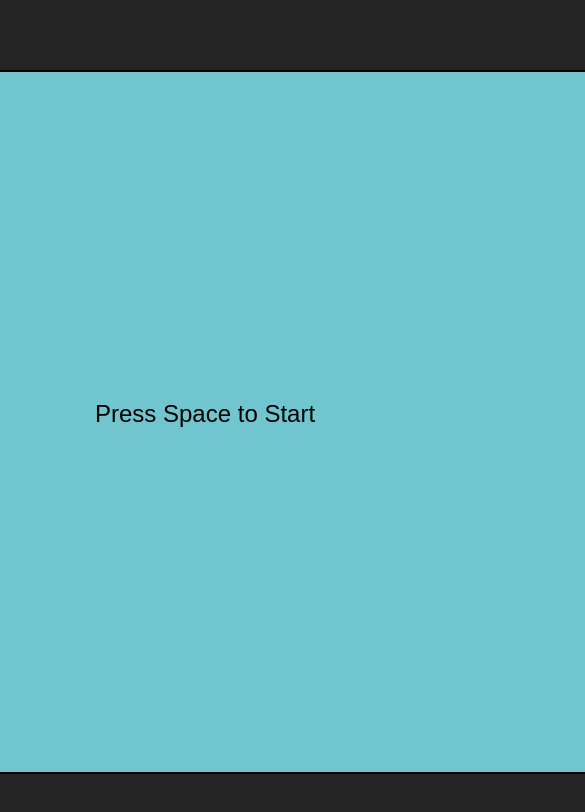
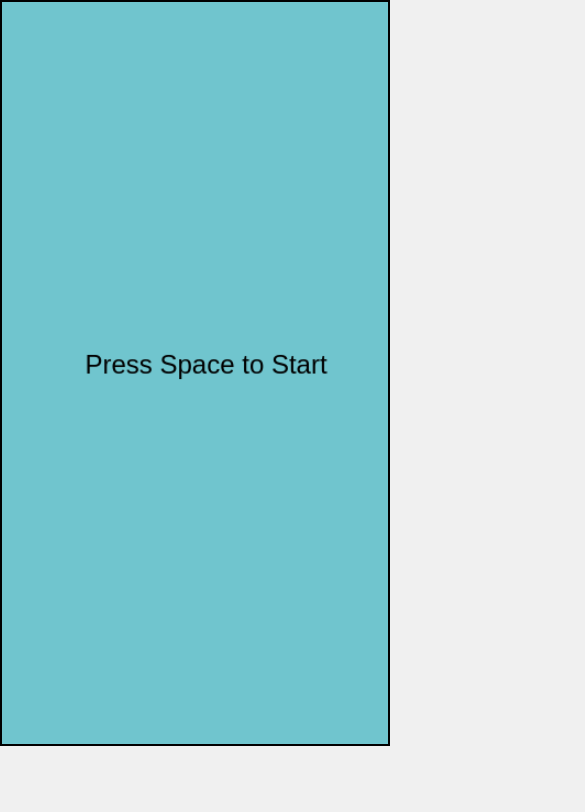
Before and after one commit to risky10/risky10.github.io, a plain HTML site: page flappyGame.html in a window 390 px wide. Shown: the top 812 px of the page, 585 px wide, since content can reach past the window. Drawn offline with Linux system fonts and the light colour scheme.

Commit message:
Update
Mobile

```diff
--- a/flappyBird.js
+++ b/flappyBird.js
@@ -1,9 +1,21 @@
 const canvas = document.getElementById('gameCanvas');
 const ctx = canvas.getContext('2d');
 
+// Function to adjust canvas size based on the device
+function adjustCanvasSize() {
+    if (window.innerWidth <= 767) {
+        // Mobile: Set canvas to fit screen width
+        canvas.width = window.innerWidth * 0.9; // Slightly smaller than screen width
+        canvas.height = window.innerHeight * 0.8; // Slightly smaller than screen height
+    } else {
+        // Desktop: Default canvas size
+        canvas.width = 1200;
+        canvas.height = 700;
+    }
+}
+
 // Set canvas size
-canvas.width = 1200;
-canvas.height = 700;
+adjustCanvasSize();
 
 // Bird object
 const bird = {
@@ -18,8 +30,9 @@ const bird = {
 
 // Variables for pipe
 let pipes = [];
-const pipeWidth = 80;
-const pipeGap = 220;
+// Adjust pipe properties for mobile
+const pipeWidth = (window.innerWidth <= 767) ? 60 : 80;
+const pipeGap = (window.innerWidth <= 767) ? 150 : 220;
 let pipeSpeed = 5;
 let pipeInterval = 1800;  // Time in milliseconds between pipe generation
 let pipeTimer = 0;
@@ -46,6 +59,11 @@ pipeImageBottom.src = 'images/gailsnailbot.png';  // Path to your top pipe image
 
 const birdImage = new Image();
 birdImage.src = 'images/flappybird.jpg';
+
+// Redraw everything when the window is resized
+window.addEventListener('resize', () => {
+    adjustCanvasSize();
+});
 
 // Generate new pipes
 function createPipe() {
--- a/flappystyle.css
+++ b/flappystyle.css
@@ -10,6 +10,8 @@ body {
 canvas {
     border: 2px solid black;
     background-color: #70c5ce;
+    width: 1200px;
+    height: 700px; /* Adjust the default size */
 }
 
 /* Pipe styling */
@@ -30,3 +32,28 @@ canvas {
     border-top-left-radius: 20px;
     border-top-right-radius: 20px;
 }
+
+/* Mobile-Specific Styles */
+@media only screen and (max-width: 767px) {
+    /* Adjust canvas size for mobile */
+    canvas {
+        width: 100%; /* Full width of the screen */
+        height: auto; /* Maintain aspect ratio */
+    }
+
+    /* Adjust body padding and layout for mobile */
+    body {
+        justify-content: flex-start;
+        align-items: flex-start;
+        background-color: #f0f0f0;
+    }
+
+    /* Adjust the pipes for mobile */
+    .pipe {
+        width: 60px;
+    }
+
+    .pipe.top, .pipe.bottom {
+        border-radius: 10px;
+    }
+}
```
